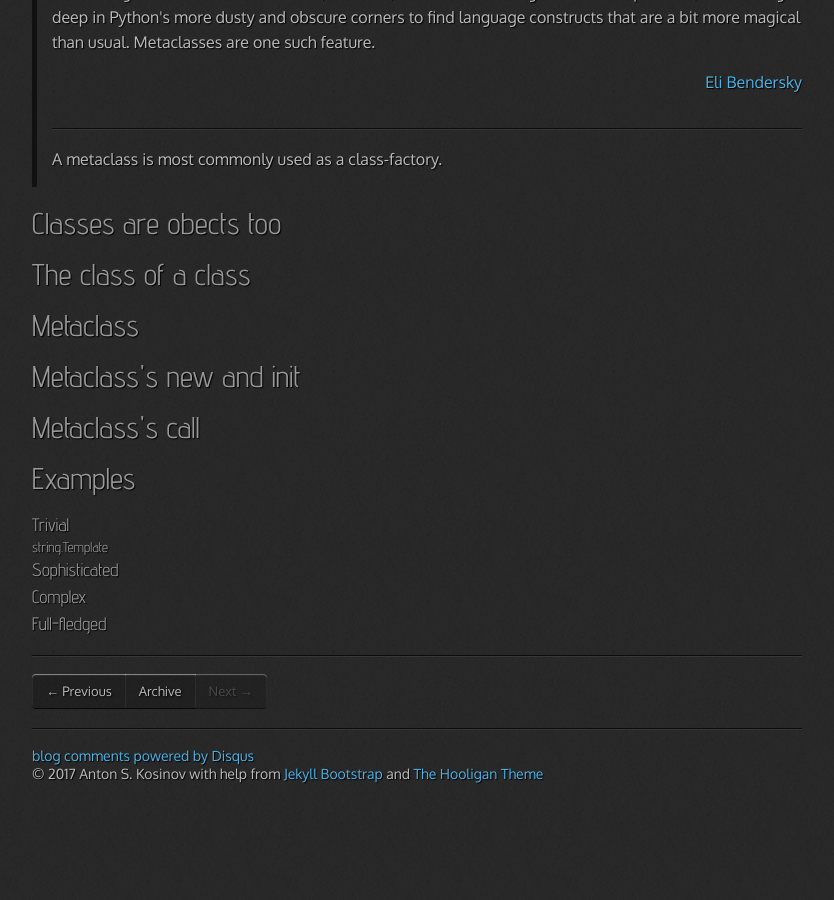
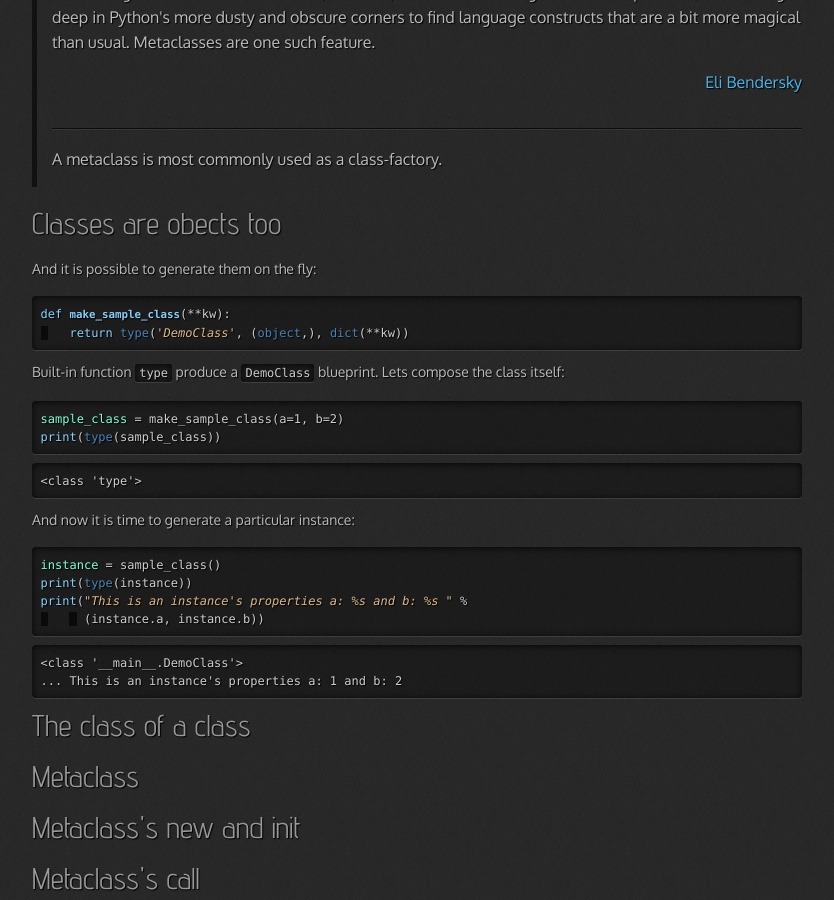
Before and after one commit to 0--key/0--key.github.io, a Jekyll site: the page built from _posts/2016-12-17-python-metaclasses.html, in a window 1280 px wide and 900 px high, scrolled down 651 px. Shown: the whole window, without its empty margins (23-857 px from the left). Built offline with Jekyll 4.4.1, drawn with Linux system fonts in a browser that asks for light colours; nearby versions of some CDN libraries; comment, search, counter and statistics services are not loaded; before the commit the page ends 1443 px from its top, so only the background shows below that.

Commit message:
Article about Python metaclasses elaboration

```diff
--- a/_posts/2016-12-17-python-metaclasses.html
+++ b/_posts/2016-12-17-python-metaclasses.html
@@ -27,6 +27,7 @@ tags: [metaclass, gist, oop]
 </ul>
 </div>
 </div>
+
 
 <div id="outline-container-orgheadline1" class="outline-2">
 <h2 id="orgheadline1">Definition</h2>
@@ -63,20 +64,62 @@ A metaclass is most commonly used as a class-factory.
 
 <div id="outline-container-orgheadline2" class="outline-2">
 <h2 id="orgheadline2">Classes are obects too</h2>
+<div class="outline-text-2" id="text-orgheadline2">
+<p>
+And it is possible to generate them on the fly:
+</p>
+<div class="org-src-container">
+
+<pre class="src src-python"><span style="color: #87cefa;">def</span> <span style="color: #87cefa; font-size: 90%; font-weight: bold;">make_sample_class</span>(**kw):
+<span style="color: #f5deb3; background-color: #0a0a0a;"> </span>   <span style="color: #87cefa;">return</span> <span style="color: #4682b4;">type</span>(<span style="color: #deb887; font-style: italic;">'DemoClass'</span>, (<span style="color: #4682b4;">object</span>,), <span style="color: #4682b4;">dict</span>(**kw))
+</pre>
+</div>
+
+<p>
+Built-in function <code>type</code> produce a <code>DemoClass</code> blueprint. Lets
+compose the class itself:
+</p>
+
+<div class="org-src-container">
+
+<pre class="src src-python"><span style="color: #7fffd4;">sample_class</span> = make_sample_class(a=1, b=2)
+<span style="color: #87cefa;">print</span>(<span style="color: #4682b4;">type</span>(sample_class))
+</pre>
+</div>
+
+<pre class="example">
+&lt;class 'type'&gt;
+</pre>
+
+<p>
+And now it is time to generate a particular instance:
+</p>
+
+<div class="org-src-container">
+
+<pre class="src src-python"><span style="color: #7fffd4;">instance</span> = sample_class()
+<span style="color: #87cefa;">print</span>(<span style="color: #4682b4;">type</span>(instance))
+<span style="color: #87cefa;">print</span>(<span style="color: #deb887; font-style: italic;">"This is an instance's properties a: %s and b: %s "</span> %
+<span style="color: #f5deb3; background-color: #0a0a0a;"> </span>   <span style="color: #f5deb3; background-color: #0a0a0a;"> </span> (instance.a, instance.b))
+</pre>
+</div>
+
+<pre class="example">
+&lt;class '__main__.DemoClass'&gt;
+... This is an instance's properties a: 1 and b: 2
+</pre>
+</div>
 </div>
 
 <div id="outline-container-orgheadline3" class="outline-2">
 <h2 id="orgheadline3">The class of a class</h2>
 </div>
-
 <div id="outline-container-orgheadline4" class="outline-2">
 <h2 id="orgheadline4">Metaclass</h2>
 </div>
-
 <div id="outline-container-orgheadline5" class="outline-2">
 <h2 id="orgheadline5">Metaclass's <span class="underline"><span class="underline">new</span></span> and <span class="underline"><span class="underline">init</span></span></h2>
 </div>
-
 <div id="outline-container-orgheadline6" class="outline-2">
 <h2 id="orgheadline6">Metaclass's <span class="underline"><span class="underline">call</span></span></h2>
 </div>
```
